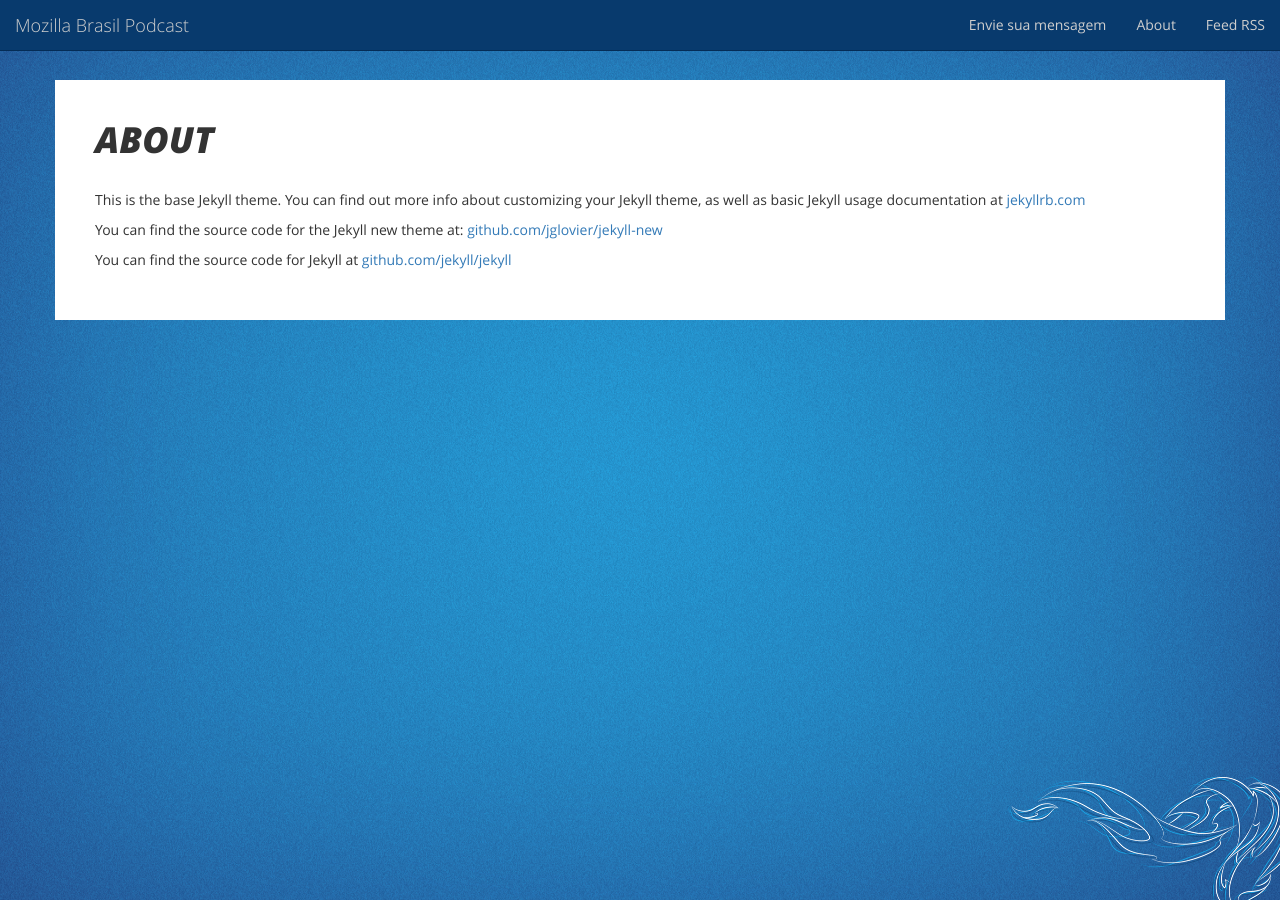
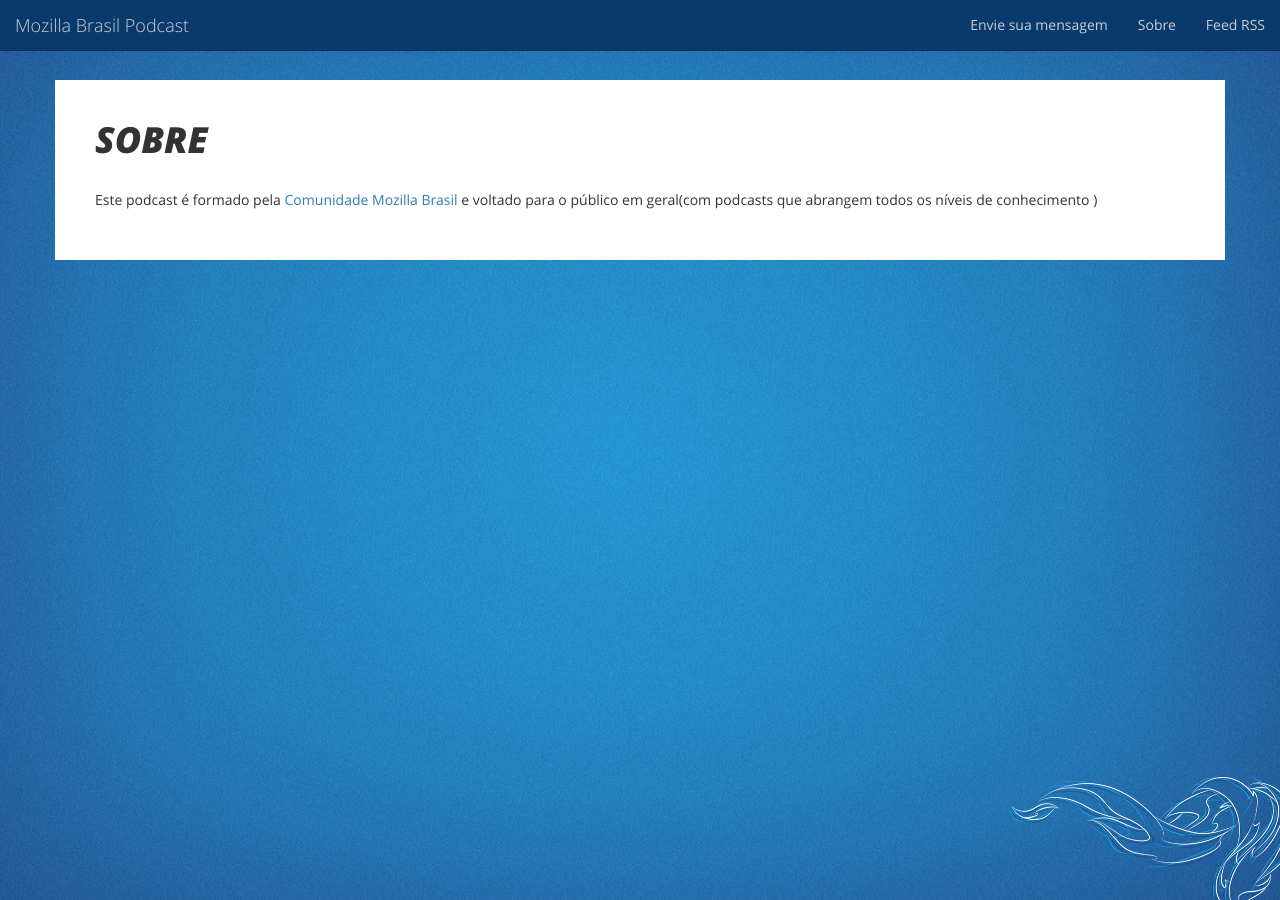
Before and after one commit to mozillabrasil/podcast, a Jekyll site: the page built from sobre.md, in a window 1280 px wide. Built offline with Jekyll 4.4.1, drawn with Linux system fonts in a browser that asks for light colours.

Commit message:
Pages content

```diff
--- a/_config.yml
+++ b/_config.yml
@@ -7,6 +7,8 @@
 permalink:   /:title/
 markdown: kramdown
 
+locale: pt-BR
+
 managingeditormail: podcast@mozillabrasil.org.br
 webmastermail: podcast@mozillabrasil.org.br
 
--- a/_includes/head.html
+++ b/_includes/head.html
@@ -2,7 +2,7 @@
   <meta charset="utf-8">
   <meta http-equiv="X-UA-Compatible" content="IE=edge">
   <meta name="viewport" content="width=device-width, initial-scale=1">
-  <title>{% if page.title %}{{ page.title }} - {{ site.title }}{% else %}{{ site.title }}{% endif %}</title>
+  <title>{% if page.title %}{% if page.podcast %}#{{ page.podcast }} - {% endif %}{{ page.title }} | {{ site.title }}{% else %}{{ site.title }}{% endif %}</title>
 
   <meta name="description" content="{% if page.excerpt %}{{ page.excerpt | strip_html | strip_newlines | truncate: 160 }}{% else %}{{ site.description }}{% endif %}">
 
--- a/_layouts/post.html
+++ b/_layouts/post.html
@@ -4,7 +4,7 @@
 <div class="post container">
 
   <header class="post-header">
-    <h1 class="post-title">{{ page.title }}</h1>
+    <h1 class="post-title">{{ page.title | prepend: " - " | prepend: page.podcast | prepend: "#" }}</h1>
     <p class="post-meta">{{ page.date | date: "%b %-d, %Y" }}{% if page.author %} • {{ page.author }}{% endif %}{% if page.meta %} • {{ page.meta }}{% endif %}</p>
   </header>
 
--- a/css/style.css
+++ b/css/style.css
@@ -299,3 +299,6 @@
     border-bottom:1px solid #ddd;
     margin-bottom:15px;
 }
+.post-content li{
+    padding:5px;
+}
--- a/sobre.md
+++ b/sobre.md
@@ -1,11 +1,7 @@
 ---
 layout: page
-title: About
-permalink: /about/
+title: Sobre
+permalink: /sobre/
 ---
 
-This is the base Jekyll theme. You can find out more info about customizing your Jekyll theme, as well as basic Jekyll usage documentation at [jekyllrb.com](http://jekyllrb.com/)
-
-You can find the source code for the Jekyll new theme at: [github.com/jglovier/jekyll-new](https://github.com/jglovier/jekyll-new)
-
-You can find the source code for Jekyll at [github.com/jekyll/jekyll](https://github.com/jekyll/jekyll)
+Este podcast é formado pela [Comunidade Mozilla Brasil](http://mozillabrasil.org.br/) e voltado para o público em geral(com podcasts que abrangem todos os níveis de conhecimento	)
```
Also changed, not shown: _posts/2014-12-24-cpbr.markdown (deleted, +0 -75 lines), _posts/2014-12-26-0-firefox-para-ios.markdown (added, +29 -0 lines), contato.md (+1 -5 lines), README.md (added).
